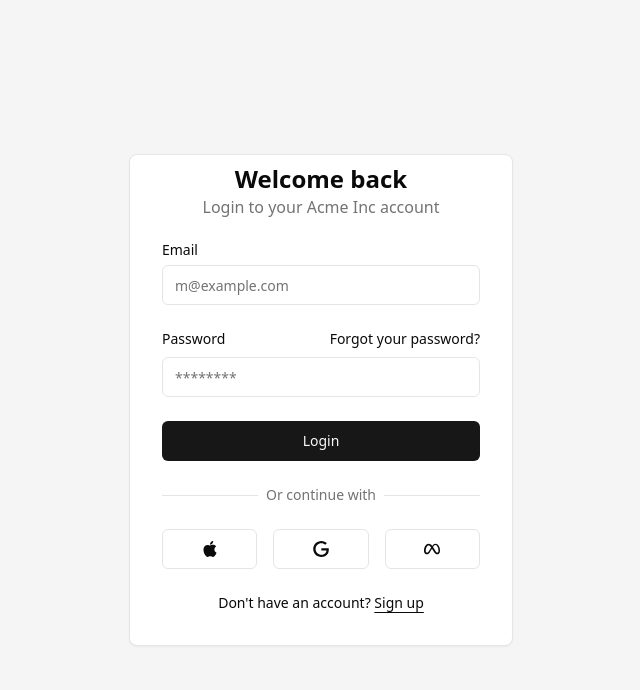
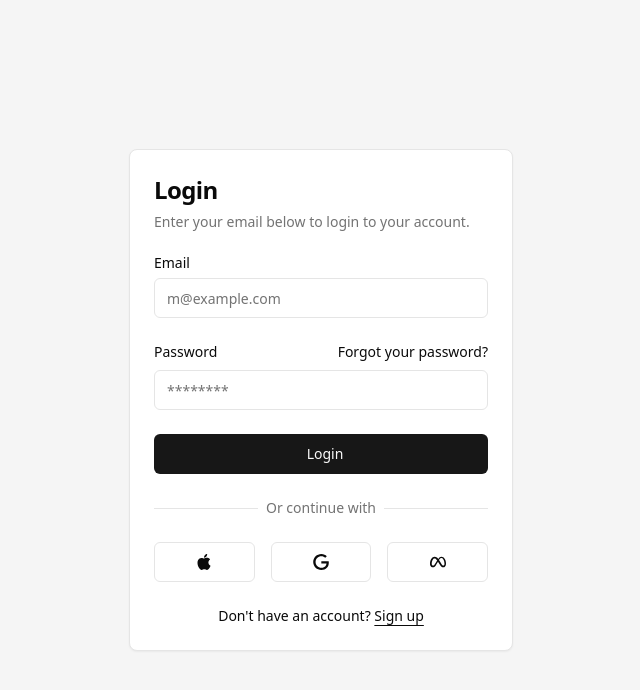
Before and after one commit to sayyamButt317/dashboard, a React (Vite) app: page /auth/login in a window 1280 px wide. Shown: the top 690 px of the page, without its empty margins (319-959 px from the left). Built offline with nearby package versions, Linux system fonts and the light colour scheme.

Commit message:
add login route

```diff
--- a/src/api/auth.ts
+++ b/src/api/auth.ts
@@ -3,6 +3,7 @@ import axios from "axios";
 const api = axios.create({
   baseURL: "http://localhost:8000/",
   headers: {
+
     "Content-Type": "application/json",
   },
 });
@@ -16,6 +17,8 @@ export const login = async (
 };
 
 export const register = async(
-  data:{firstname: string; lastname: string; email: string; password: string}) => {
+  data:{
+    firstname: string; lastname: string; email: string; password: string
+  }) => {
     return await api.post('api/users/register', data);
 };
--- a/src/app/login/page.tsx
+++ /dev/null
@@ -1,11 +0,0 @@
-import { LoginForm } from "@/components/login-form"
-
-export default function LoginPage() {
-  return (
-    <div className="flex min-h-svh flex-col items-center justify-center bg-muted p-6 md:p-10">
-      <div className="w-full max-w-sm md:max-w-3xl">
-        <LoginForm />
-      </div>
-    </div>
-  )
-}
--- a/src/layouts/Authlayout.tsx
+++ b/src/layouts/Authlayout.tsx
@@ -1,6 +1,7 @@
 import { Outlet } from 'react-router-dom'
 
 const Authlayout = () => {
+
   return (
     <div>
         <Outlet/>
--- a/src/pages/Login.tsx
+++ b/src/pages/Login.tsx
@@ -1,15 +1,23 @@
 import { Button } from "@/components/ui/button";
-import { Card, CardContent } from "@/components/ui/card";
+import {
+  Card,
+  CardContent,
+  CardDescription,
+  CardHeader,
+  CardTitle,
+} from "@/components/ui/card";
 import { Input } from "@/components/ui/input";
 import { Label } from "@/components/ui/label";
 import { useRef } from "react";
-import { Link,useNavigate } from "react-router";
+import { Link, useNavigate } from "react-router";
 import { useMutation } from "@tanstack/react-query";
 import { login } from "@/api/auth";
+import { useToast } from "@/hooks/use-toast";
+import { LoaderCircle } from "lucide-react";
 
 const LoginPage = () => {
-
   const navigate = useNavigate();
+  const { toast } = useToast();
 
   const emailRef = useRef<HTMLInputElement>(null);
   const passwordRef = useRef<HTMLInputElement>(null);
@@ -18,7 +26,18 @@ const LoginPage = () => {
     mutationFn: login,
     onSuccess: () => {
       console.log("Logged in successfully");
+      toast({
+        title: "Login Sucessfully.",
+        description: " Explore your dashboard.",
+      });
       navigate("/dashboard");
+    },
+    onError: (error) => {
+      console.error("Login failed:", error);
+      toast({
+        title: "Login failed. Please try again.",
+        description: "There was a problem with your request.",
+      });
     },
   });
 
@@ -26,22 +45,34 @@ const LoginPage = () => {
     const email = emailRef.current?.value;
     const password = passwordRef.current?.value;
     console.log(`Logging in with email: ${email}, password: ${password}`);
-    if (!email || !password) return;
-    mutation.mutate({ email, password });
+    if (!email || !password) {
+      toast({
+        title: "Invalid input",
+        description: "Please enter both email and password.",
+        variant: "destructive",
+      });
+      return;
+    }
+    mutation.mutateAsync({ email, password });
   };
   return (
     <div className="flex min-h-svh flex-col items-center justify-center bg-muted p-6 md:p-10">
       <div className="w-full max-w-sm md:max-w-3xl">
         <Card className="mx-auto max-w-sm">
+          <CardHeader>
+            <CardTitle className="text-2xl">Login</CardTitle>
+            <CardDescription>
+              Enter your email below to login to your account. <br />
+              {mutation.isError && (
+                <span className="text-red-500 text-sm">
+                  {"Something went wrong"}
+                </span>
+              )}
+            </CardDescription>
+          </CardHeader>
           <CardContent>
-            <form className="p-4 md:p-2">
+
               <div className="flex flex-col gap-6">
-                <div className="flex flex-col items-center text-center">
-                  <h1 className="text-2xl font-bold">Welcome back</h1>
-                  <p className="text-balance text-muted-foreground">
-                    Login to your Acme Inc account
-                  </p>
-                </div>
                 <div className="grid gap-2">
                   <Label htmlFor="email">Email</Label>
                   <Input
@@ -70,8 +101,16 @@ const LoginPage = () => {
                     required
                   />
                 </div>
-                <Button onClick={handleLoginSubmit} className="w-full">
-                  Login
+                <Button
+                  onClick={handleLoginSubmit}
+                  className="w-full"
+                  disabled={mutation.isPending}
+                >
+                  {mutation.isPending && (
+                    <LoaderCircle className="animate-spin" />
+                  )}
+
+                  <span className="ml-2">Login</span>
                 </Button>
                 <div className="relative text-center text-sm after:absolute after:inset-0 after:top-1/2 after:z-0 after:flex after:items-center after:border-t after:border-border">
                   <span className="relative z-10 bg-background px-2 text-muted-foreground">
@@ -117,7 +156,6 @@ const LoginPage = () => {
                   </Link>
                 </div>
               </div>
-            </form>
           </CardContent>
         </Card>
       </div>
--- a/src/pages/Register.tsx
+++ b/src/pages/Register.tsx
@@ -111,7 +111,7 @@ const RegisterPage = () => {
               <Button
                 onClick={handleRegister}
                 variant="outline"
-                className="w-full"
+                className="w-full bg-black text-slate-50"
 
               >
                 Create an Account
```
